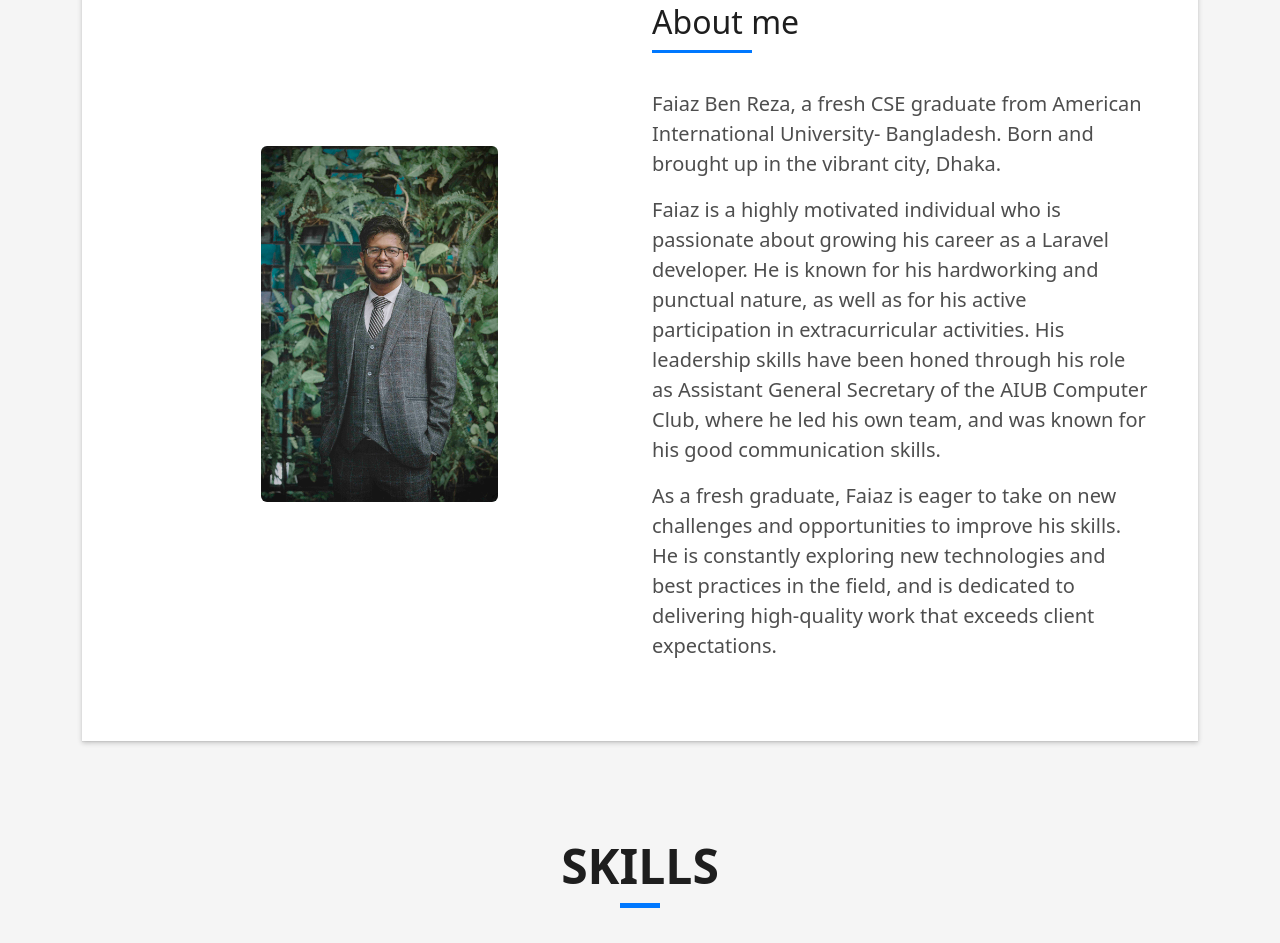
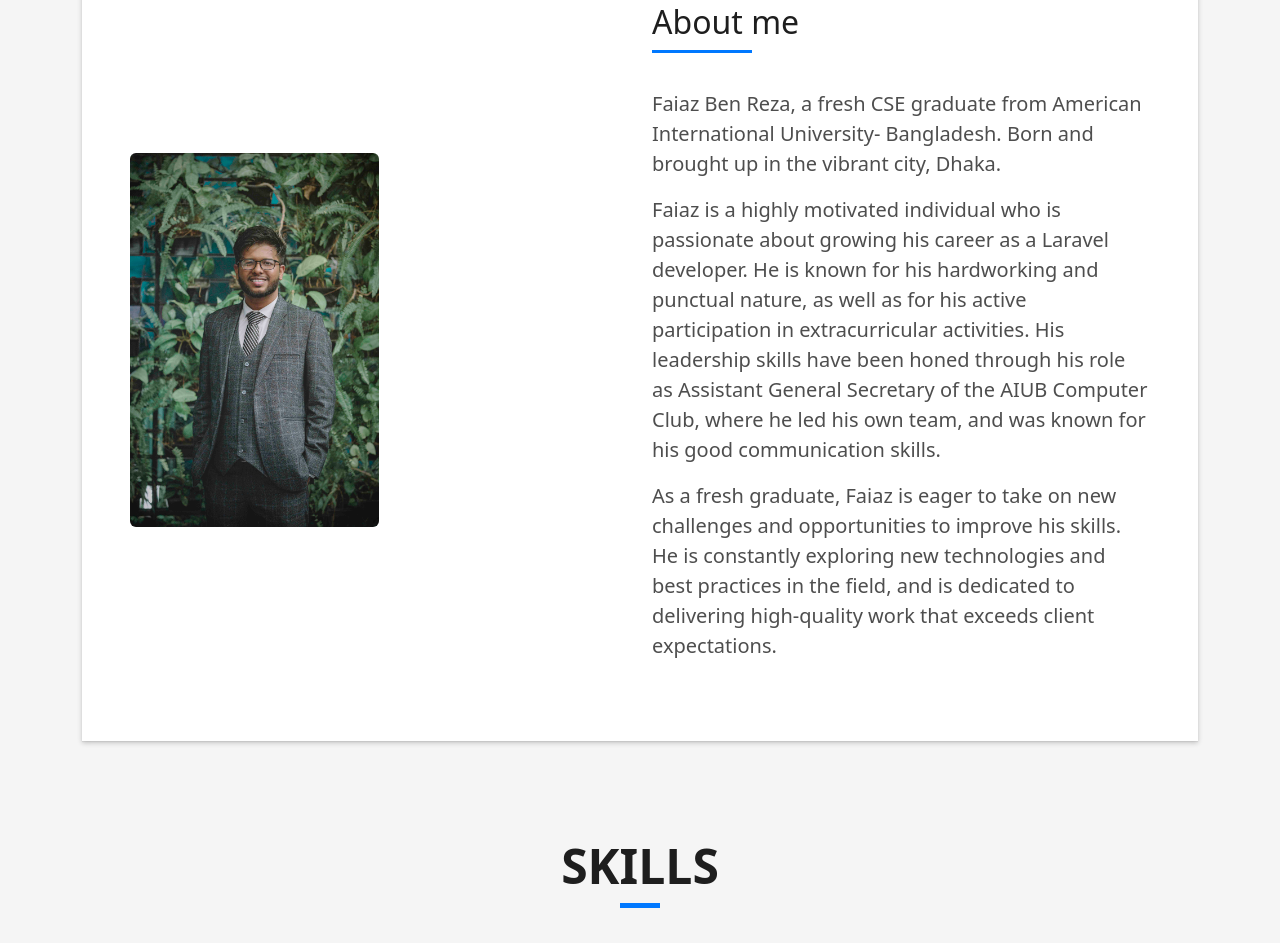
Before and after one commit to Faiaz1997/Faiaz-Ben-Reza-Portfolio, a plain HTML site: page index.html in a window 1280 px wide. Shown: the part 925-1868 px from the top of the page. Drawn offline with Linux system fonts and the light colour scheme.

Commit message:
cvupdate

```diff
--- a/index.html
+++ b/index.html
@@ -105,7 +105,7 @@
             <p class="cv pt-3">
               <a
                 class="btn btn-danger btn js-scroll px-4"
-                href="./CV_of Faiaz Ben Reza.pdf"
+                href="./CV of Faiaz Ben Reza.pdf"
                 role="button"
                 >Download CV</a>
             </p>
@@ -120,21 +120,19 @@
       <section id="about" class="about-mf sect-pt4 route">
         <div class="container">
           <div class="row">
-            <div class="col-sm-12">
+            <div class="col-md-12">
               <div class="box-shadow-full">
                 <div class="row d-flex align-items-center">
                   <div class="col-md-6">
-                    <div class="row d-flex">
-                      <div class="col-sm-6 m-auto">
-                        <div class="about-img">
+
+                        <div class="about-img m-auto justify-content-center">
                           <img
                             src="testimonial-1.jpg"
-                            class="img-fluid rounded b-shadow-a"
+                            class="img-fluid rounded b-shadow-a w-50"
                             alt=""
                           />
                         </div>
-                      </div>
-                    </div>
+
                   </div>
                   <div class="col-md-6">
                     <div class="about-me">
```
Also changed, not shown: 1 other file.
